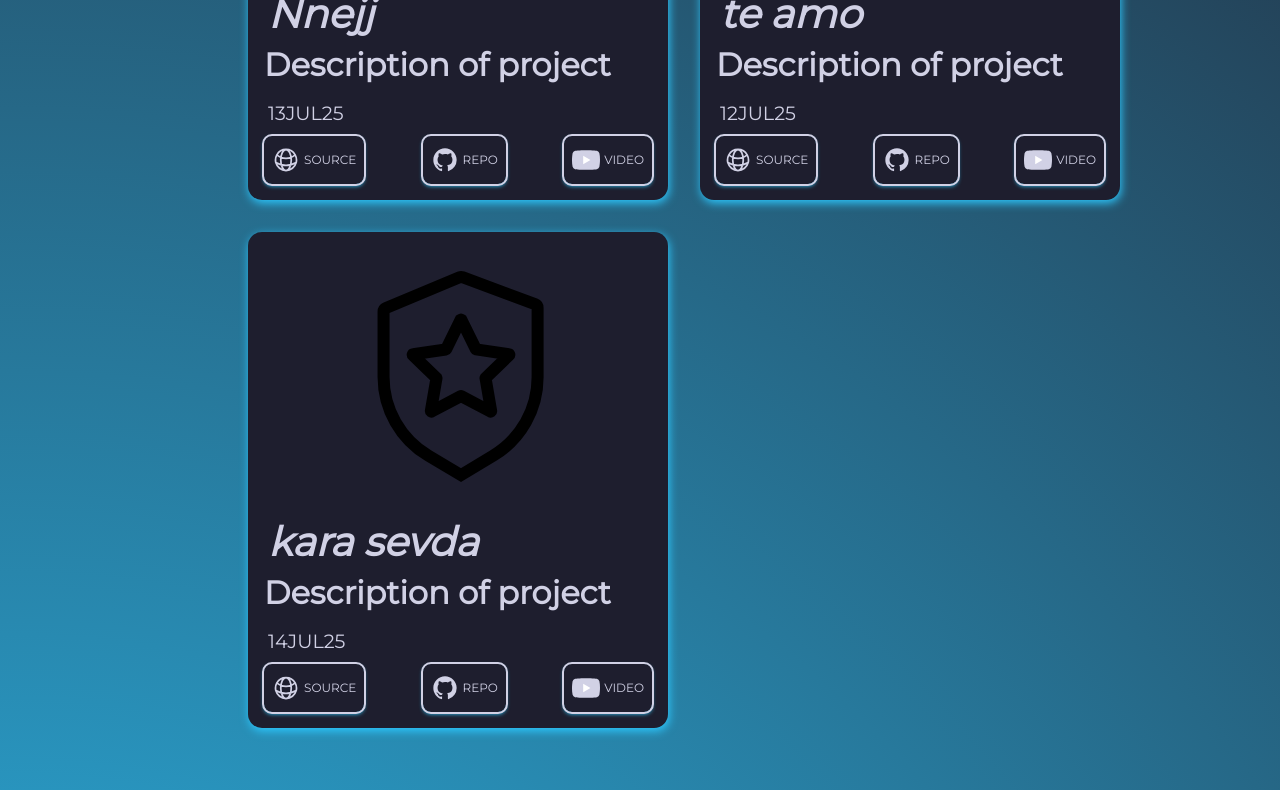
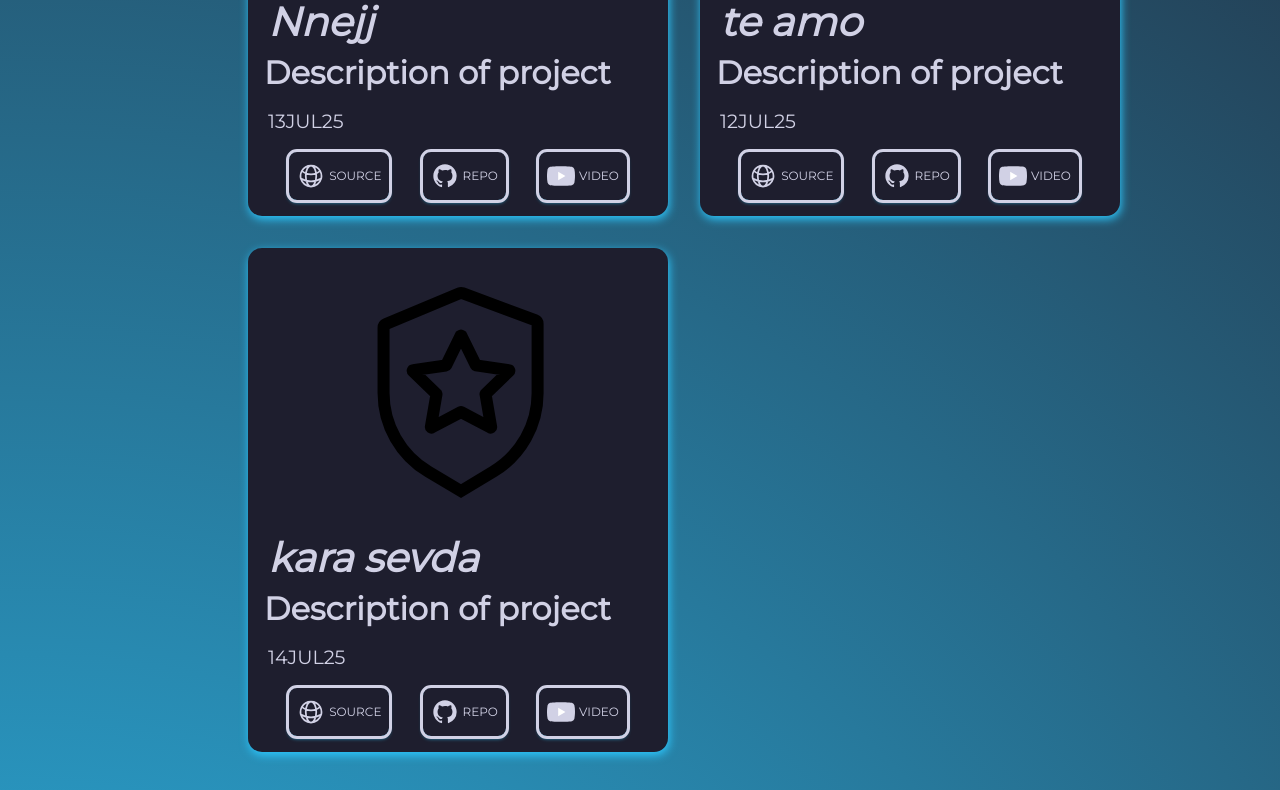
Before and after one commit to serverBKD/portfolio, an Astro site: page / in a window 1280 px wide. Shown: the part 3182-3972 px from the top of the page. Built offline with nearby package versions, Linux system fonts and the light colour scheme; Astro itself is replaced by a stand-in of ours.

Commit message:
2025JUL17: v0.1.22: CSS Linkbar

```diff
--- a/src/components/LinkBar.jsx
+++ b/src/components/LinkBar.jsx
@@ -6,21 +6,21 @@ export default function LinkBar() {
 		<section className='linkbar-box'>
 			<a
 				href='/'
-				className='linkbar-card text-x-link outline-2 outline-x-link hover:bg-x-link/30'
+				className='linkbar-card linkbar-items-1 '
 			>
 				<GlobeIcon />
 				<h3 className='text-xs'>SOURCE</h3>
 			</a>
 			<a
 				href='/'
-				className='linkbar-card text-x-success outline-2 outline-x-success hover:bg-x-success/30'
+				className='linkbar-card linkbar-items-2'
 			>
 				<GitHubIcon />
 				<h3 className='text-xs'>REPO</h3>
 			</a>
 			<a
 				href='/'
-				className='linkbar-card text-x-accent outline-2 outline-x-accent hover:bg-x-accent/30'
+				className='linkbar-card linkbar-items-3'
 			>
 				<YouTubeIcon />
 				<h3 className='text-xs'>VIDEO</h3>
--- a/src/styles/global.css
+++ b/src/styles/global.css
@@ -396,9 +396,11 @@ body {
   width: 100%;
   display: flex;
   flex-wrap: nowrap;
+  align-items: center;
+  justify-content: space-evenly;
   gap: 0.5rem;
-  justify-content: space-between;
-  align-items: center;
+  margin-top: .5rem;
+  /* background-color: var(--color-test-5); */
 }
 
 .linkbar-card {
@@ -407,16 +409,37 @@ body {
   height: 3rem;
   display: flex;
   align-items: center;
-  justify-content: start;
+  justify-content: space-around;
   padding: 0.5rem;
-  border-radius: 0.5rem;
+  border-radius: var(--radius-md);
+  outline: .2rem solid var(--color-test-8);
   box-shadow: 0 2px 4px var(--color-test-0);
+  transition: .4s hover ease-in-out;
 }
 
 .linkbar-card:hover {
   cursor: pointer;
   transition: all 0.3s ease-in-out;
+  background-color: var(--color-test-7);
   box-shadow: 0 4px 8px var(--color-test-4);
+}
+
+.linkbar-items-1:hover {
+  background-color: var(--color-test-0);
+  color: var(--color-test-1);
+  outline-color: var(--color-test-0);
+}
+
+.linkbar-items-2:hover {
+  background-color: var(--color-test-5);
+  color: var(--color-test-1);
+  outline-color: var(--color-test-5);
+}
+
+.linkbar-items-3:hover {
+  background-color: var(--color-test-7);
+  color: var(--color-test-1);
+  outline-color: var(--color-test-7);
 }
 
 /*! Contacto component */
@@ -553,7 +576,7 @@ a.contacto-link-ws:hover {
 /* {
   /* w-full lg: w-1/2 mx-auto h-full flex items-center justify-center bg-cyan-400 text-2-color hover:text-1-color hover:bg-2-color text-2xl border-0 hover:bg-[#25D366] hover:text-slate-800 outline-none text-center */
 
-/*! Media Queries */
+/*TODO Media Queries */
 
 @media screen and (width < 1080px) {
   .hero-box {
@@ -616,9 +639,6 @@ a.contacto-link-ws:hover {
 
   .linkbar-box {
     width: 100%;
-    max-width: 1rem;
-    /* display: flex;
-    justify-content: center; */
   }
 
   .contacto-article {
```
